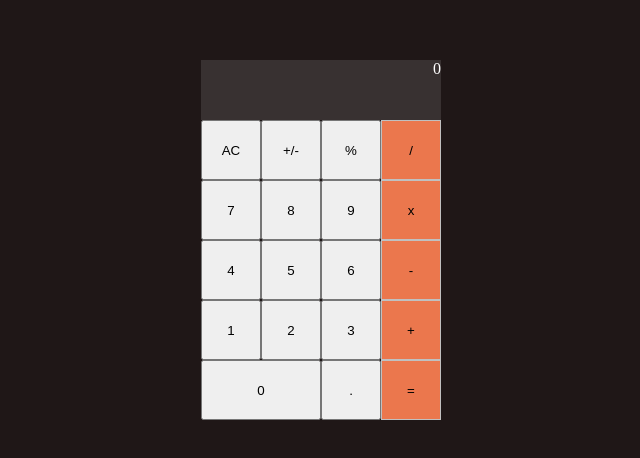
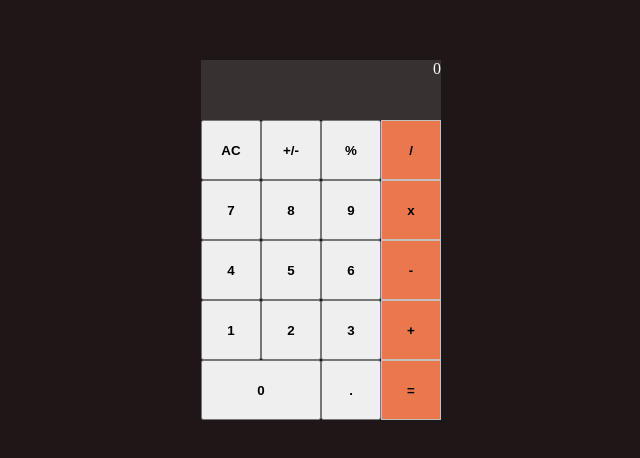
Before and after one commit to dazehinn/Math-Magicians, a React (Create React App) app: page / in a window 1280 px wide. Shown: the part 160-618 px from the top of the page, without its empty margins (319-959 px from the left). Built offline with nearby package versions, Linux system fonts and the light colour scheme.

Commit message:
Update calculator styles

```diff
--- a/src/components/Calculator.css
+++ b/src/components/Calculator.css
@@ -28,8 +28,18 @@ body {
   border: 1px solid silver;
 }
 
+.operator:hover {
+  background-color: brown;
+}
+
+.operator:active {
+  background-color: orange;
+}
+
 button {
   padding: 2px;
+  font-weight: 900;
+  cursor: pointer;
 }
 
 .zero {
```
